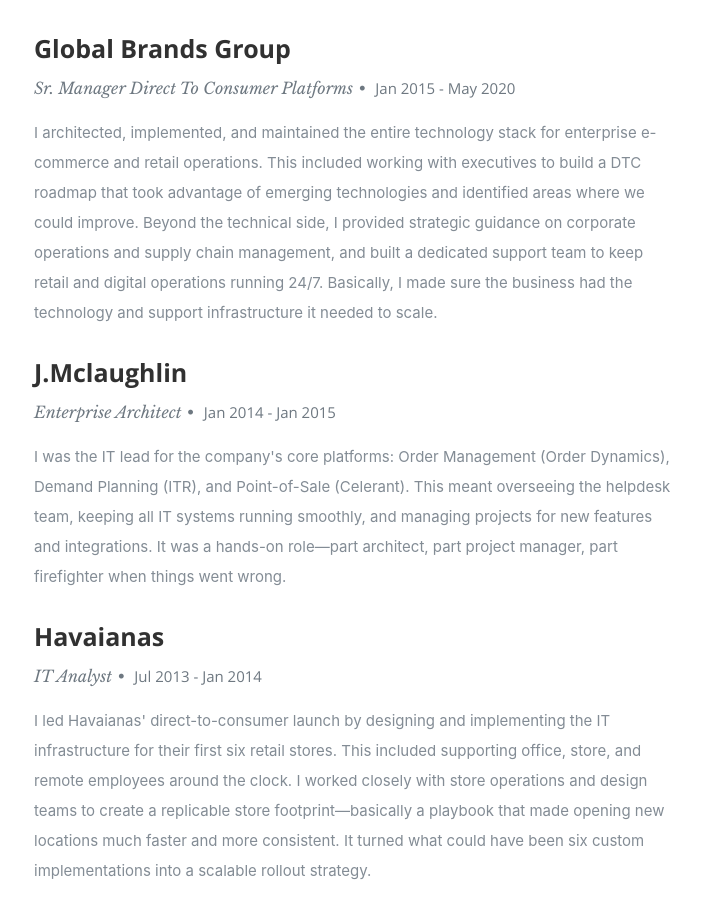
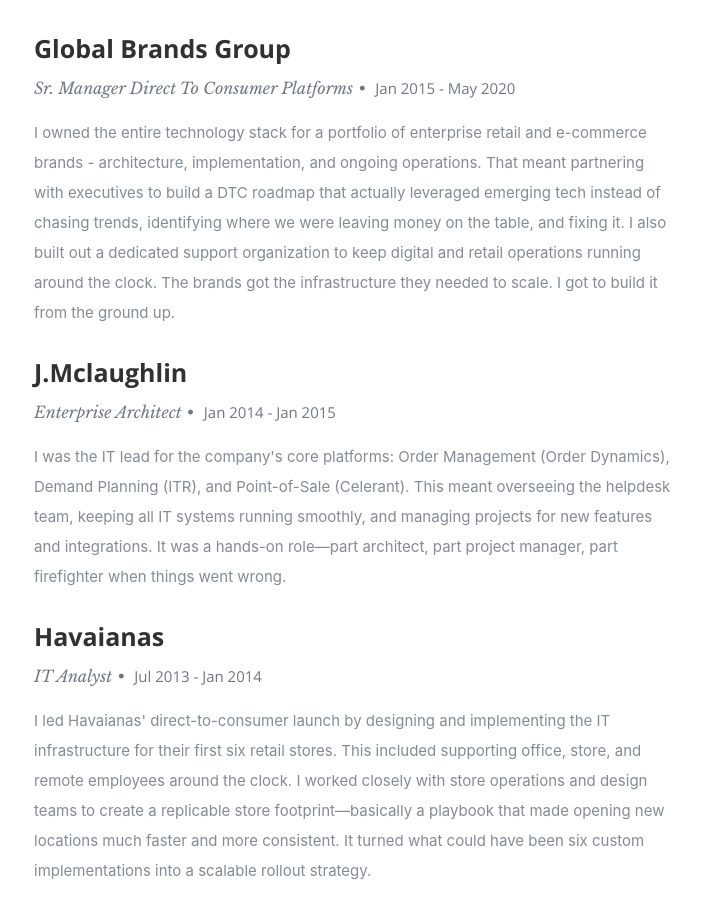
Before and after one commit to NeilsonFlemming/neilsonResume, a React (Create React App) app: page / in a window 1280 px wide. Shown: the part 1828-2743 px from the top of the page, without its empty margins (371-1072 px from the left). Built offline with nearby package versions, Linux system fonts and the light colour scheme.

Commit message:
Updated GBG Description

```diff
--- a/src/resumeData.js
+++ b/src/resumeData.js
@@ -58,8 +58,7 @@
       specialization: "Sr. Manager Direct To Consumer Platforms",
       MonthOfLeaving: "Jan 2015 - May 2020",
       Achievements:
-        "I architected, implemented, and maintained the entire technology stack for enterprise e-commerce and retail operations. This included working with executives to build a DTC roadmap that took advantage of emerging technologies and identified areas where we could improve. " +
-        "Beyond the technical side, I provided strategic guidance on corporate operations and supply chain management, and built a dedicated support team to keep retail and digital operations running 24/7. Basically, I made sure the business had the technology and support infrastructure it needed to scale.",
+        "I owned the entire technology stack for a portfolio of enterprise retail and e-commerce brands - architecture, implementation, and ongoing operations. That meant partnering with executives to build a DTC roadmap that actually leveraged emerging tech instead of chasing trends, identifying where we were leaving money on the table, and fixing it. I also built out a dedicated support organization to keep digital and retail operations running around the clock. The brands got the infrastructure they needed to scale. I got to build it from the ground up.",
     },
     {
       CompanyName: "J.Mclaughlin",
```
